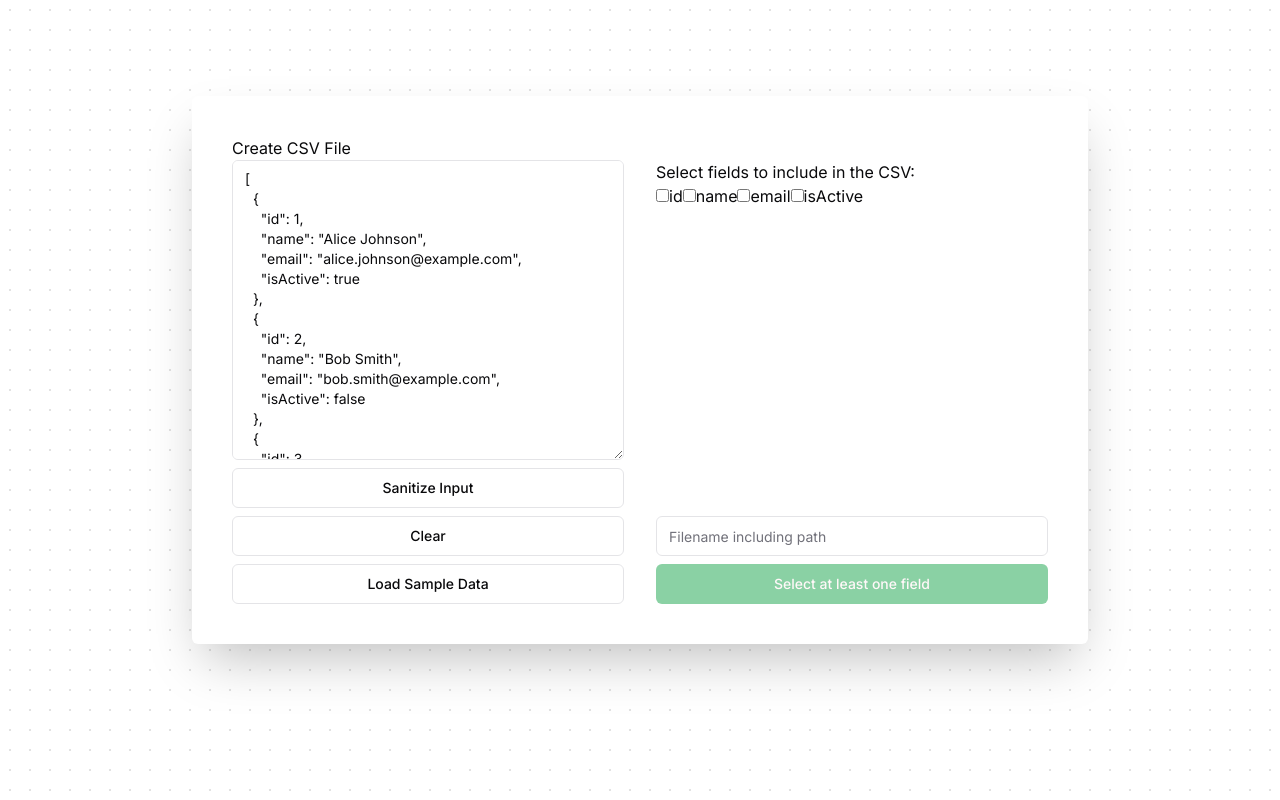
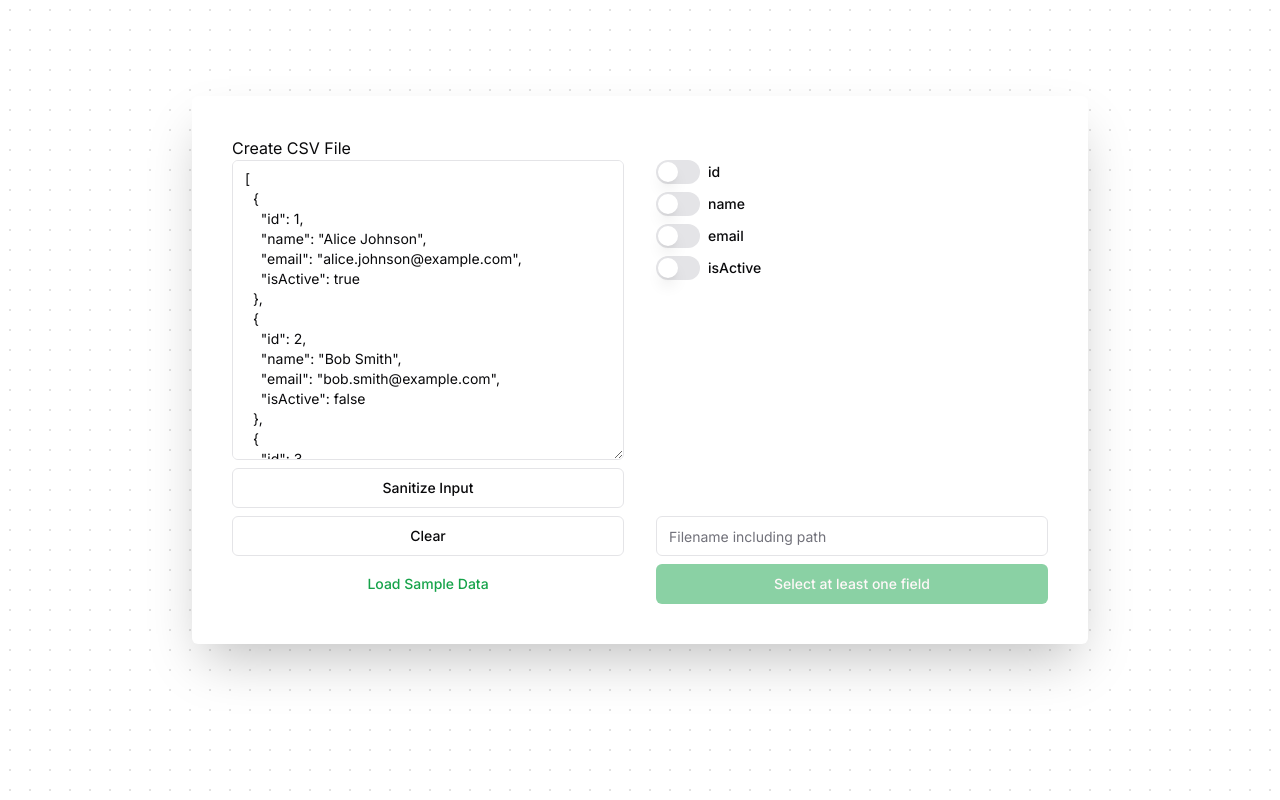
Before and after one commit to john-rock/array-2-csv-frontend, a Next.js app: page / in a window 1280 px wide. Both pictures are taken after a click on the button "Load Sample Data". Built offline with nearby package versions, Linux system fonts and the light colour scheme.

Commit message:
a bunch of cleanup

```diff
--- a/components/Generate.tsx
+++ b/components/Generate.tsx
@@ -5,7 +5,9 @@
 import { Textarea } from "@/components/ui/textarea";
 import { Input } from "@/components/ui/input";
 import { Button } from "@/components/ui/button";
-import { Checkbox } from "@/components/ui/checkbox";
+import { Switch } from "@/components/ui/switch";
+import { Label } from "@/components/ui/label";
+
 interface DataItem {
   [key: string]: any;
 }
@@ -35,6 +37,14 @@
         ? [...currentFields, value]
         : currentFields.filter((field) => field !== value)
     );
+  };
+
+  const handleCheckedChange = (checked: boolean, field: string) => {
+    if (checked) {
+      setSelectedFields([...selectedFields, field]);
+    } else {
+      setSelectedFields(selectedFields.filter(f => f !== field));
+    }
   };
 
   const handleTextInput = (event: React.ChangeEvent<HTMLTextAreaElement>) => {
@@ -157,26 +167,25 @@
           <Button variant={"outline"} onClick={clearInput}>
             Clear
           </Button>
-          <Button variant={"outline"} onClick={loadSampleData}>
+          <Button variant={"link"} onClick={loadSampleData}>
             Load Sample Data
           </Button>
         </div>
         <div className="w-1/2 flex flex-col gap-2">
           {fieldOptions.length > 0 ? (
-            <div>
-              <h2>Select fields to include in the CSV:</h2>
+            <React.Fragment>
               {fieldOptions.map((field) => (
-                <label key={field}>
-                  <input
-                    type="checkbox"
+                <div key={field} className="flex items-center gap-2">
+                  <Switch
+                    id={field}
+                    checked={selectedFields.includes(field)}
+                    onCheckedChange={(checked) => handleCheckedChange(checked, field)}
                     value={field}
-                    onChange={handleFieldChange}
-                    checked={selectedFields.includes(field)}
                   />
-                  {field}
-                </label>
+                  <Label htmlFor={field}>{field}</Label>
+                </div>
               ))}
-            </div>
+            </React.Fragment>
           ) : (
             <p>No data detected</p>
           )}
@@ -193,7 +202,7 @@
               onClick={downloadCSV}
             >
               {!inputData.length
-                ? "No data to download"
+                ? "No data to transform"
                 : selectedFields.length === 0
                 ? "Select at least one field"
                 : "Download CSV"}
--- /dev/null
+++ b/components/ui/label.tsx
@@ -0,0 +1,26 @@
+"use client"
+
+import * as React from "react"
+import * as LabelPrimitive from "@radix-ui/react-label"
+import { cva, type VariantProps } from "class-variance-authority"
+
+import { cn } from "@/lib/utils"
+
+const labelVariants = cva(
+  "text-sm font-medium leading-none peer-disabled:cursor-not-allowed peer-disabled:opacity-70"
+)
+
+const Label = React.forwardRef<
+  React.ElementRef<typeof LabelPrimitive.Root>,
+  React.ComponentPropsWithoutRef<typeof LabelPrimitive.Root> &
+    VariantProps<typeof labelVariants>
+>(({ className, ...props }, ref) => (
+  <LabelPrimitive.Root
+    ref={ref}
+    className={cn(labelVariants(), className)}
+    {...props}
+  />
+))
+Label.displayName = LabelPrimitive.Root.displayName
+
+export { Label }
--- /dev/null
+++ b/components/ui/switch.tsx
@@ -0,0 +1,29 @@
+"use client"
+
+import * as React from "react"
+import * as SwitchPrimitives from "@radix-ui/react-switch"
+
+import { cn } from "@/lib/utils"
+
+const Switch = React.forwardRef<
+  React.ElementRef<typeof SwitchPrimitives.Root>,
+  React.ComponentPropsWithoutRef<typeof SwitchPrimitives.Root>
+>(({ className, ...props }, ref) => (
+  <SwitchPrimitives.Root
+    className={cn(
+      "peer inline-flex h-6 w-11 shrink-0 cursor-pointer items-center rounded-full border-2 border-transparent transition-colors focus-visible:outline-none focus-visible:ring-2 focus-visible:ring-ring focus-visible:ring-offset-2 focus-visible:ring-offset-background disabled:cursor-not-allowed disabled:opacity-50 data-[state=checked]:bg-primary data-[state=unchecked]:bg-input",
+      className
+    )}
+    {...props}
+    ref={ref}
+  >
+    <SwitchPrimitives.Thumb
+      className={cn(
+        "pointer-events-none block h-5 w-5 rounded-full bg-background shadow-lg ring-0 transition-transform data-[state=checked]:translate-x-5 data-[state=unchecked]:translate-x-0"
+      )}
+    />
+  </SwitchPrimitives.Root>
+))
+Switch.displayName = SwitchPrimitives.Root.displayName
+
+export { Switch }
--- a/package.json
+++ b/package.json
@@ -10,7 +10,9 @@
   },
   "dependencies": {
     "@radix-ui/react-checkbox": "^1.1.1",
+    "@radix-ui/react-label": "^2.1.0",
     "@radix-ui/react-slot": "^1.1.0",
+    "@radix-ui/react-switch": "^1.1.0",
     "@radix-ui/react-tooltip": "^1.1.2",
     "class-variance-authority": "^0.7.0",
     "clsx": "^2.1.1",
```
Also changed, not shown: 1 other file (tests, documents, lock files or other folders).
